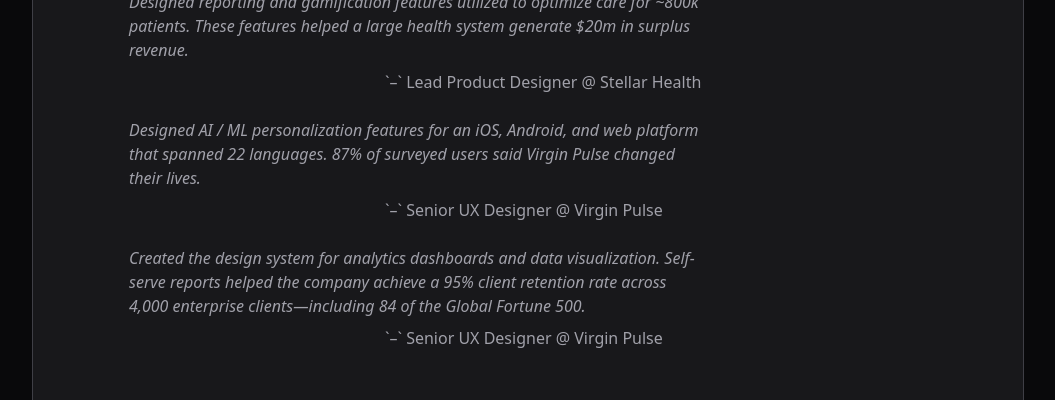
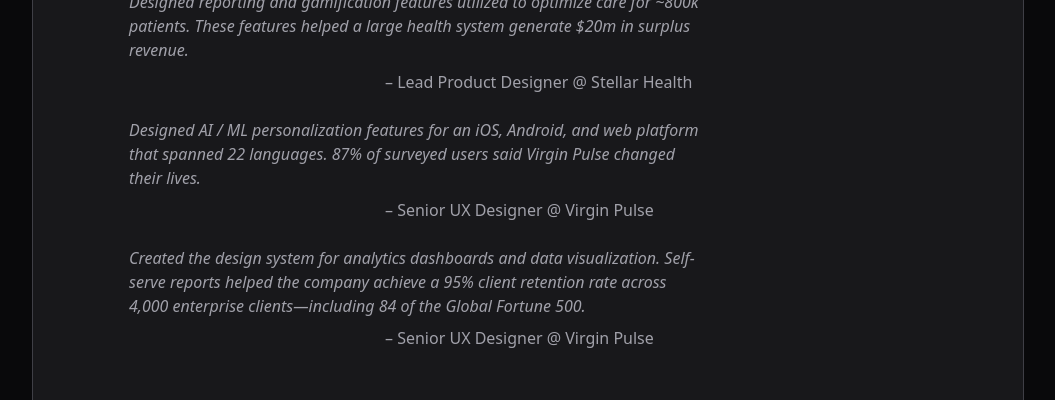
Before and after one commit to adobbs/portfolio, a Next.js app: page / in a window 1280 px wide. Shown: the part 512-912 px from the top of the page, without its empty margins (112-1167 px from the left). Built offline with nearby package versions, Linux system fonts and the light colour scheme.

Commit message:
Fix special character

```diff
--- a/app/design-case-study/page.tsx
+++ b/app/design-case-study/page.tsx
@@ -48,9 +48,9 @@
                                 height={906}
                                 priority
                         />
-                        <p className="text-zinc-400 text-base mb-2 max-w-prose">Our existing recommendations directed people in a coarse way using machine learning content recommendations. This directed action, but not toward specific solutions that could drive outcomes targeted toward an identified need. And these recommendations were delivered without any signals from people`&apos;`s health data.</p>
+                        <p className="text-zinc-400 text-base mb-2 max-w-prose">Our existing recommendations directed people in a coarse way using machine learning content recommendations. This directed action, but not toward specific solutions that could drive outcomes targeted toward an identified need. And these recommendations were delivered without any signals from people&apos;s health data.</p>
                         <p className="text-zinc-400 text-base mb-2 max-w-prose">We knew from foundational research that I synthesized into personas that people like Mateo need help taking specific actions. And people like Shannon want timely, relevant support to keep on track. Without a guided experience, Mateo would fall off track. And without recognition, Shannon would have less insight into whether she is really achieving her goals.</p>
-                        <p className="text-zinc-400 text-base mb-12 max-w-prose">We could only drive health outcomes if we got people to change their behavior in the real world. That means we needed to react to data signals from real world behaviors, and align our massive content library with the underlying needs driving changes in people`&apos;`s behavior. Unlike other recommendation systems, we didn`&apos;`t win by getting people to watch one more video, listen to one more song, add one more item to their cart, or keep scrolling their feed for one more hour. We won every time one more life was changed for the better.</p>
+                        <p className="text-zinc-400 text-base mb-12 max-w-prose">We could only drive health outcomes if we got people to change their behavior in the real world. That means we needed to react to data signals from real world behaviors, and align our massive content library with the underlying needs driving changes in people&apos;s behavior. Unlike other recommendation systems, we didn&apos;t win by getting people to watch one more video, listen to one more song, add one more item to their cart, or keep scrolling their feed for one more hour. We won every time one more life was changed for the better.</p>
                         <h2 className="text-xl md:text-2xl font-semibold tracking-tight uppercase mb-2 md:mb-4">Solution</h2>
                         <Image
                             className="rounded-3xl mb-4"
--- a/app/page.tsx
+++ b/app/page.tsx
@@ -40,17 +40,17 @@
               unoptimized
             />
             <h1 className="text-2xl md:text-4xl font-bold tracking-tight uppercase mb-4 md:mb-8">Dobbs gets it done.</h1>
-            <p className="text-zinc-400 text-base mb-12 max-w-prose">I'm Andy, an all-around UI/UX expert with 10+ years as a designer, engineer, writer, and researcher. My passion is complex, data-intensive applications where my systems thinking ability helps teams create dynamic experiences that drive business results.</p>
+            <p className="text-zinc-400 text-base mb-12 max-w-prose">I&apos;m Andy, an all-around UI/UX expert with 10+ years as a designer, engineer, writer, and researcher. My passion is complex, data-intensive applications where my systems thinking ability helps teams create dynamic experiences that drive business results.</p>
             <h2 className="text-xl md:text-2xl font-semibold tracking-tight uppercase mb-2 md:mb-4">Key Results</h2>
             <p className="text-zinc-400 text-base italic mb-2 max-w-prose">Designed reporting and gamification features utilized to optimize care for ~800k patients.
               These features helped a large health system generate $20m in surplus revenue.</p>
-            <p className="text-zinc-400 text-base sm:ml-48 lg:ml-64 mb-2">`&ndash;` Lead Product Designer @ Stellar Health</p>
+            <p className="text-zinc-400 text-base sm:ml-48 lg:ml-64 mb-2">&ndash; Lead Product Designer @ Stellar Health</p>
             <p className="text-zinc-400 text-base italic mt-4 mb-2 max-w-prose">Designed AI / ML personalization features for an iOS, Android, and web platform that
               spanned 22 languages. 87% of surveyed users said Virgin Pulse changed their lives.</p>
-            <p className="text-zinc-400 text-base sm:ml-48 lg:ml-64 mb-2">`&ndash;` Senior UX Designer @ Virgin Pulse</p>
+            <p className="text-zinc-400 text-base sm:ml-48 lg:ml-64 mb-2">&ndash; Senior UX Designer @ Virgin Pulse</p>
             <p className="text-zinc-400 text-base italic mt-4 mb-2 max-w-prose">Created the design system for analytics dashboards and data visualization. Self-serve
               reports helped the company achieve a 95% client retention rate across 4,000 enterprise clients—including 84 of the Global Fortune 500.</p>
-            <p className="text-zinc-400 text-base sm:ml-48 lg:ml-64 mb-12">`&ndash;` Senior UX Designer @ Virgin Pulse</p>
+            <p className="text-zinc-400 text-base sm:ml-48 lg:ml-64 mb-12">&ndash; Senior UX Designer @ Virgin Pulse</p>
             <h2 className="text-xl md:text-2xl font-semibold tracking-tight uppercase mb-2 md:mb-4">Work Samples</h2>
             <p className="text-zinc-400 text-base mb-4 max-w-prose">Check out my <Link href="/design-case-study" className="underline underline-offset-2 hover:text-[#aaff80]">case study</Link> for a design deep dive. Code samples are on <a href="https://github.com/adobbs" target="_blank" className="underline underline-offset-2 hover:text-[#aaff80]">GitHub</a>.</p>
             <p className="text-zinc-400 text-base mb-12 max-w-prose">Below are snapshots of my latest work. Thank you!</p>
```
